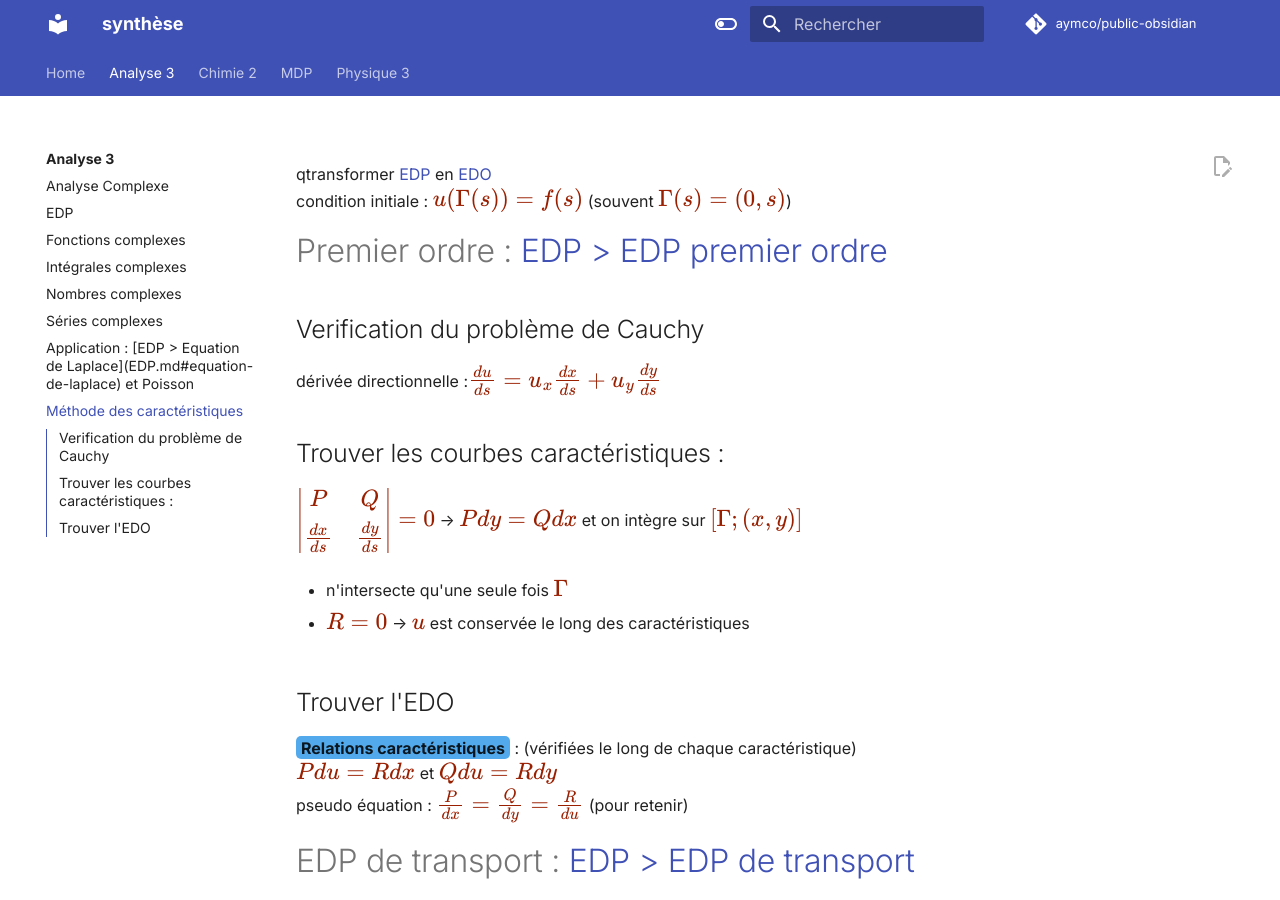
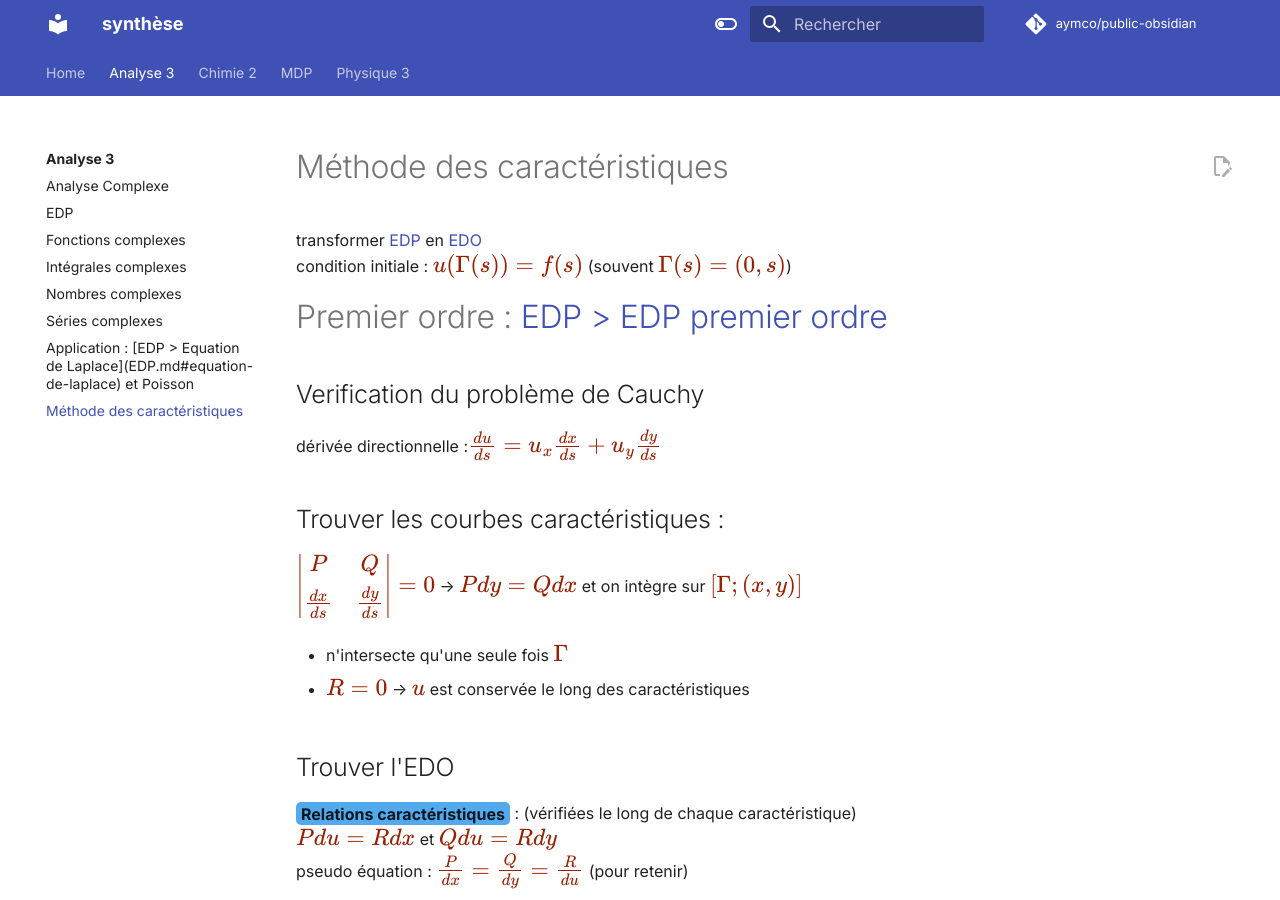
Before and after one commit to Aymco/public-obsidian, an MkDocs documentation site: the page built from docs/Analyse 3/méthode des caractéristiques.md, in a window 1280 px wide and 900 px high. Built offline with MkDocs 1.6.1 and Material for MkDocs 9.7.7, drawn with Linux system fonts in a browser that asks for light colours; comment, search, counter and statistics services are not loaded.

Commit message:
PUSH NOTE : méthode des caractéristiques.md

```diff
--- a/docs/Analyse 3/méthode des caractéristiques.md
+++ b/docs/Analyse 3/méthode des caractéristiques.md
@@ -5,7 +5,8 @@
 updated: 2024-01-05
 ---
 
-qtransformer [EDP](EDP.md) en [EDO](EDO.md)
+# Méthode des caractéristiques
+transformer [EDP](EDP.md) en [EDO](EDO.md)
 condition initiale : $u(\Gamma(s))=f(s)$ (souvent $\Gamma(s)=(0,s)$)
 # Premier ordre : [EDP > EDP premier ordre](EDP.md#edp-premier-ordre)
 ## Verification du problème de Cauchy
```
